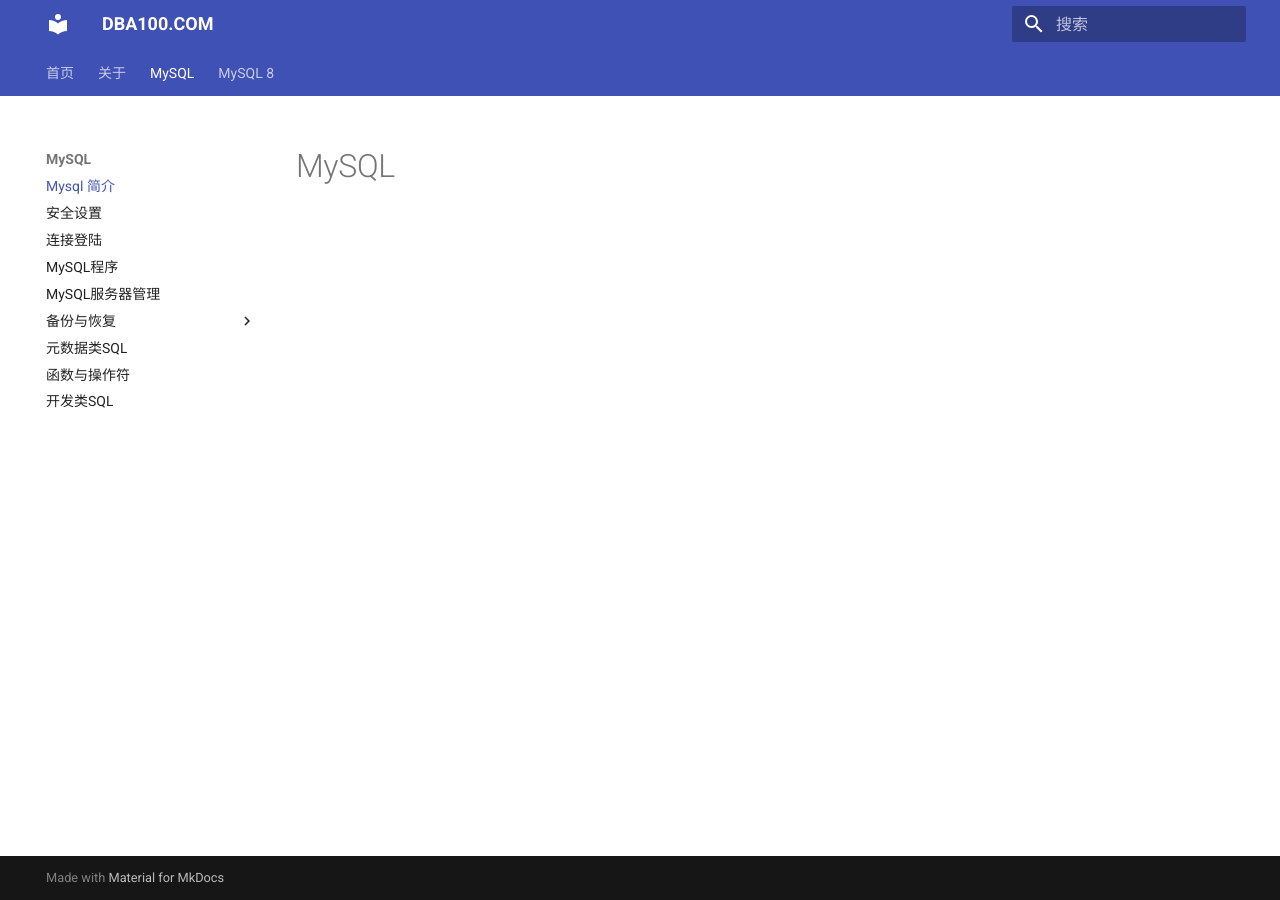
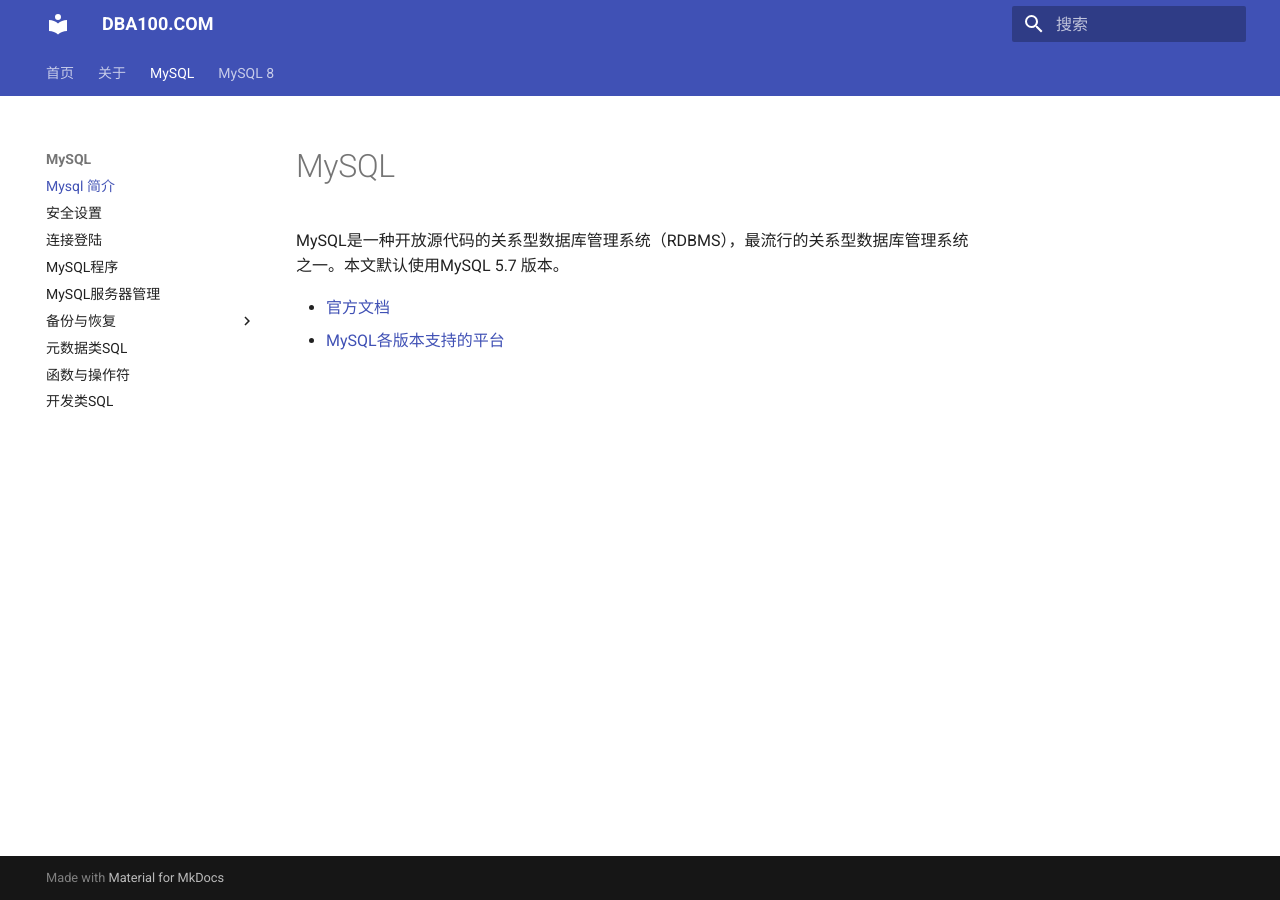
Before and after one commit to duliang123/dba100, an MkDocs documentation site: the page built from docs/mysql/index.md, in a window 1280 px wide. Built offline with MkDocs 1.6.1 and Material for MkDocs 9.7.7, drawn with Linux system fonts in a browser that asks for light colours.

Commit message:
Update index.md

```diff
--- a/docs/mysql/index.md
+++ b/docs/mysql/index.md
@@ -1 +1,6 @@
 # MySQL
+
+MySQL是一种开放源代码的关系型数据库管理系统（RDBMS），最流行的关系型数据库管理系统之一。本文默认使用MySQL 5.7 版本。
+
+* [官方文档](https://dev.mysql.com/doc/refman/5.7/en/)
+* [MySQL各版本支持的平台](https://www.mysql.com/support/supportedplatforms/database.html)
```
